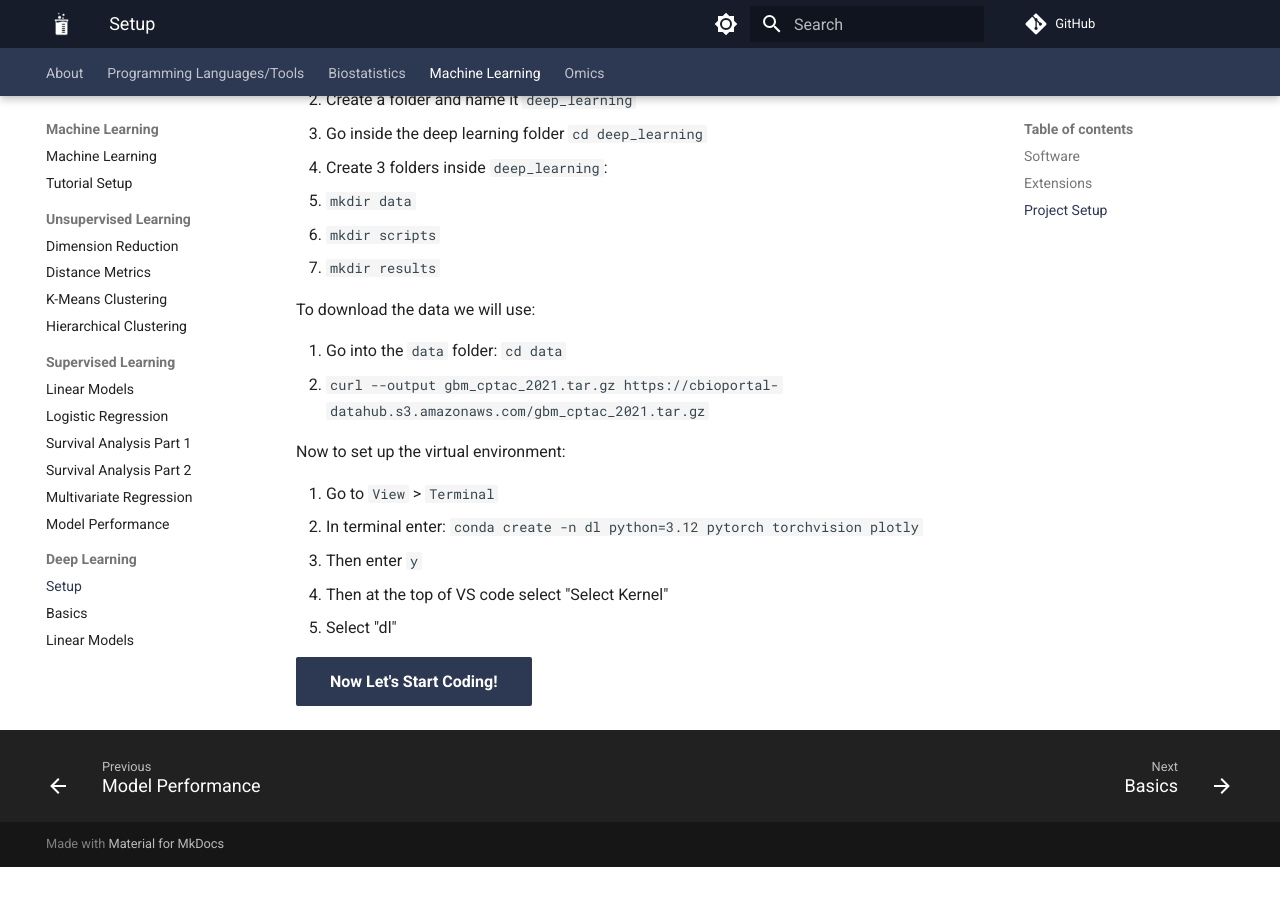
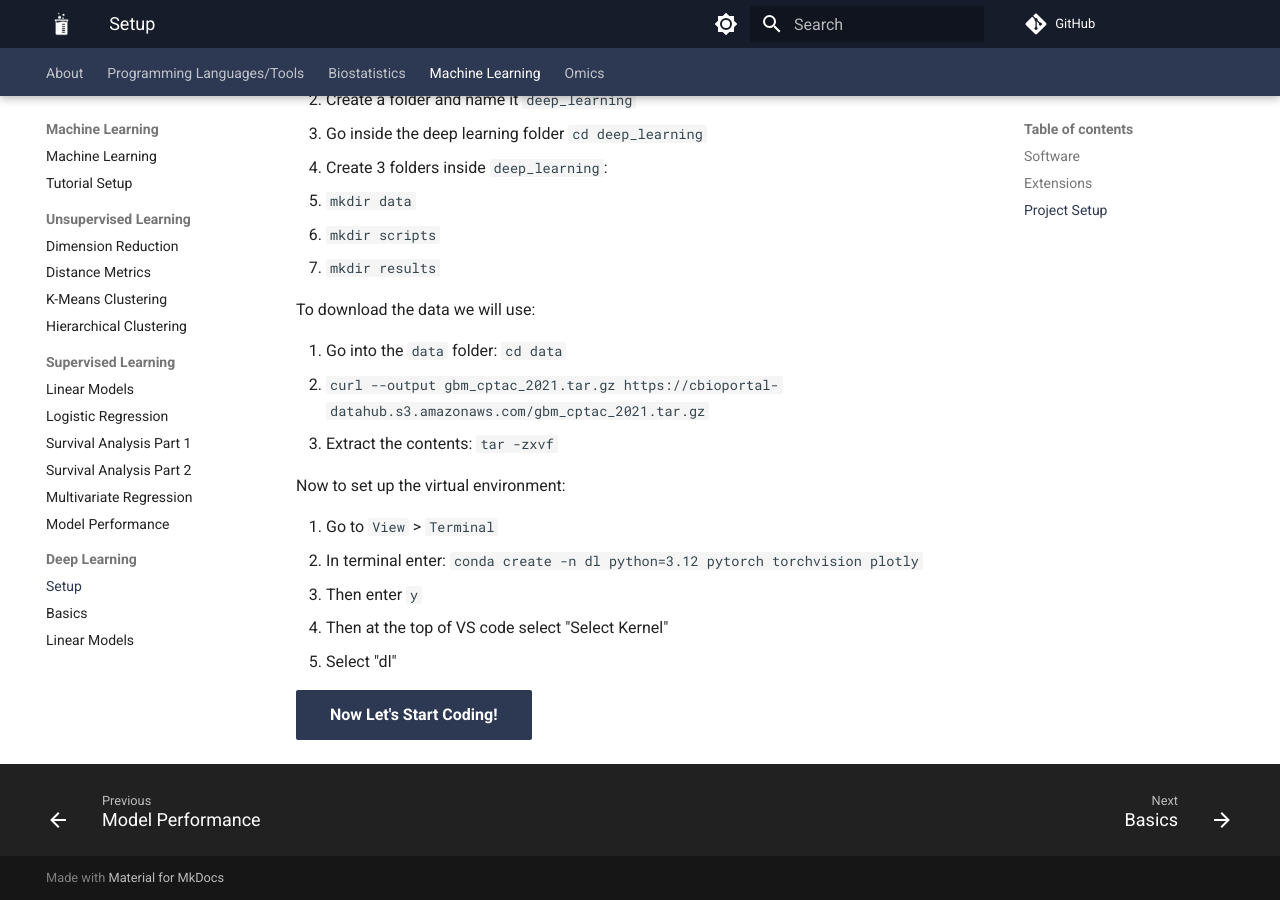
Before and after one commit to comp-tox-jhu/CompToxLab, an MkDocs documentation site: the page built from docs/machine_learning/deep_learning/00_setup.md, in a window 1280 px wide and 900 px high, scrolled down 850 px. Built offline with MkDocs 1.6.1 and Material for MkDocs 9.7.7, drawn with Linux system fonts in a browser that asks for light colours; comment, search, counter and statistics services are not loaded; before the commit the page ends 1717 px from its top, so only the background shows below that.

Commit message:
Update 00_setup.md

```diff
--- a/docs/machine_learning/deep_learning/00_setup.md
+++ b/docs/machine_learning/deep_learning/00_setup.md
@@ -31,6 +31,7 @@ To download the data we will use:
 
 1. Go into the `data` folder: `cd data`
 2. `curl --output gbm_cptac_2021.tar.gz https://cbioportal-datahub.s3.amazonaws.com/gbm_cptac_2021.tar.gz`
+3. Extract the contents: `tar -zxvf`
 
 Now to set up the virtual environment:
 
```
